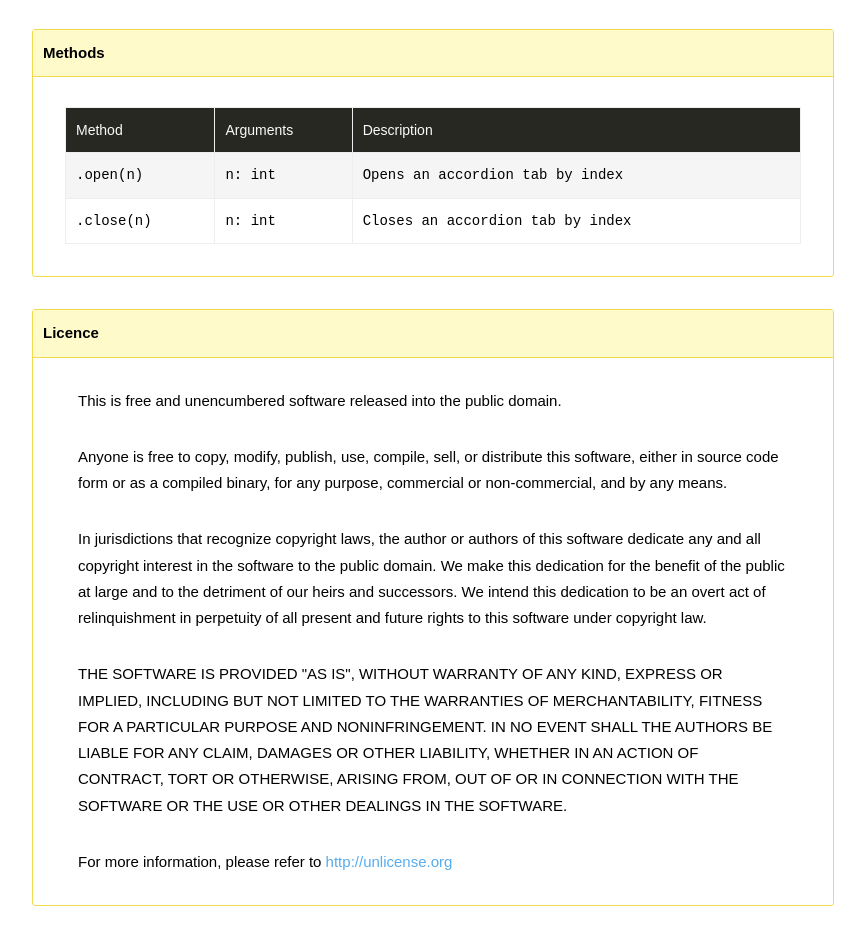
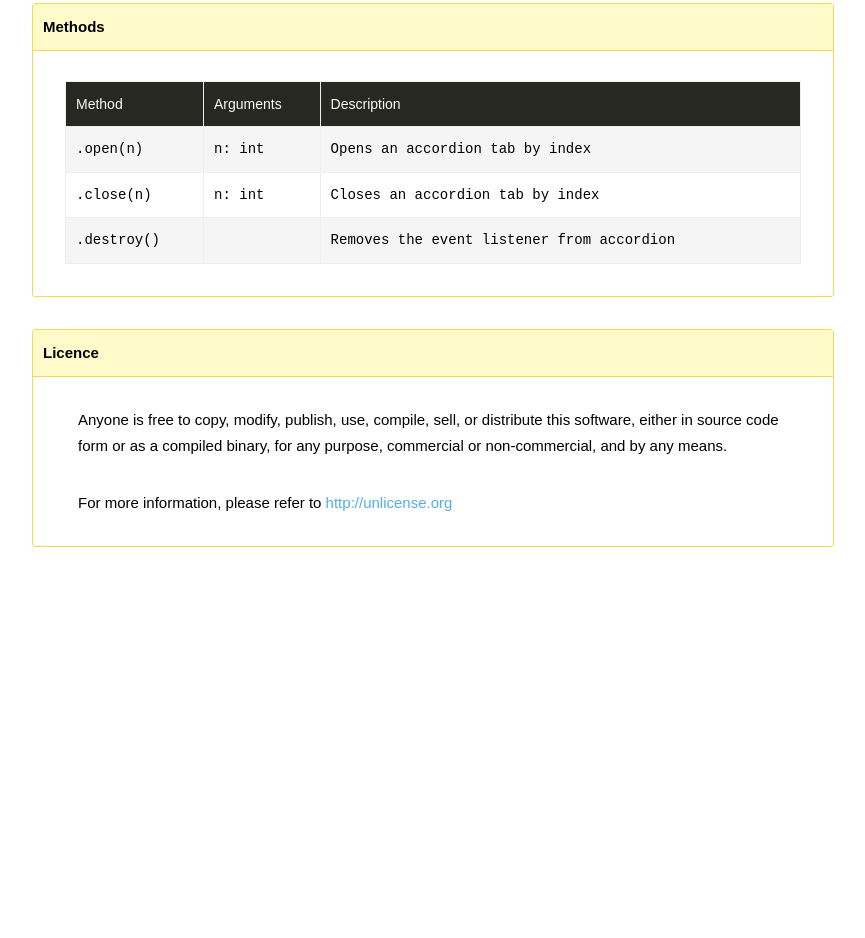
Before and after one commit to zoltantothcom/vanilla-js-accordion, a website: page docs/index.html in a window 1280 px wide. Shown: the part 2354-3292 px from the top of the page, without its empty margins (207-1072 px from the left). After the commit the page ends 2933 px from the top, so only its background shows below. Drawn offline with Linux system fonts and the light colour scheme.

Commit message:
Description update for the docs

```diff
--- a/docs/index.html
+++ b/docs/index.html
@@ -133,6 +133,11 @@
                 <td>n: int</td>
                 <td>Closes an accordion tab by index</td>
             </tr>
+            <tr>
+                <td>.destroy()</td>
+                <td></td>
+                <td>Removes the event listener from accordion</td>
+            </tr>
         </table>
     </section>
 
@@ -141,28 +146,10 @@
         <h2>Licence</h2>
 
         <div>
-            <p>This is free and unencumbered software released into the public domain.</p>
-
             <p>Anyone is free to copy, modify, publish, use, compile, sell, or
             distribute this software, either in source code form or as a compiled
             binary, for any purpose, commercial or non-commercial, and by any
             means.</p>
-
-            <p>In jurisdictions that recognize copyright laws, the author or authors
-            of this software dedicate any and all copyright interest in the
-            software to the public domain. We make this dedication for the benefit
-            of the public at large and to the detriment of our heirs and
-            successors. We intend this dedication to be an overt act of
-            relinquishment in perpetuity of all present and future rights to this
-            software under copyright law.</p>
-
-            <p>THE SOFTWARE IS PROVIDED "AS IS", WITHOUT WARRANTY OF ANY KIND,
-            EXPRESS OR IMPLIED, INCLUDING BUT NOT LIMITED TO THE WARRANTIES OF
-            MERCHANTABILITY, FITNESS FOR A PARTICULAR PURPOSE AND NONINFRINGEMENT.
-            IN NO EVENT SHALL THE AUTHORS BE LIABLE FOR ANY CLAIM, DAMAGES OR
-            OTHER LIABILITY, WHETHER IN AN ACTION OF CONTRACT, TORT OR OTHERWISE,
-            ARISING FROM, OUT OF OR IN CONNECTION WITH THE SOFTWARE OR THE USE OR
-            OTHER DEALINGS IN THE SOFTWARE.</p>
 
             <p>For more information, please refer to <a href="http://unlicense.org/" target="_blank">http://unlicense.org</a></p>
         </div>
```
